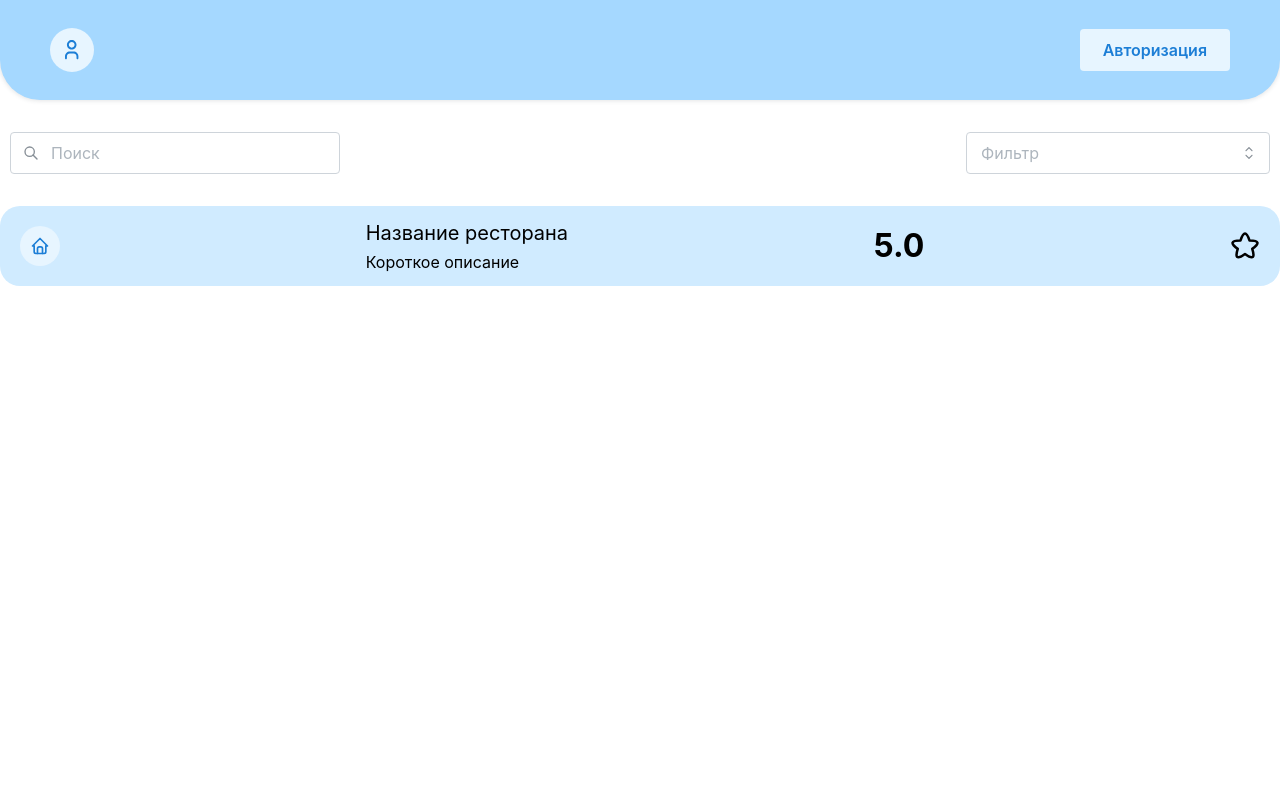
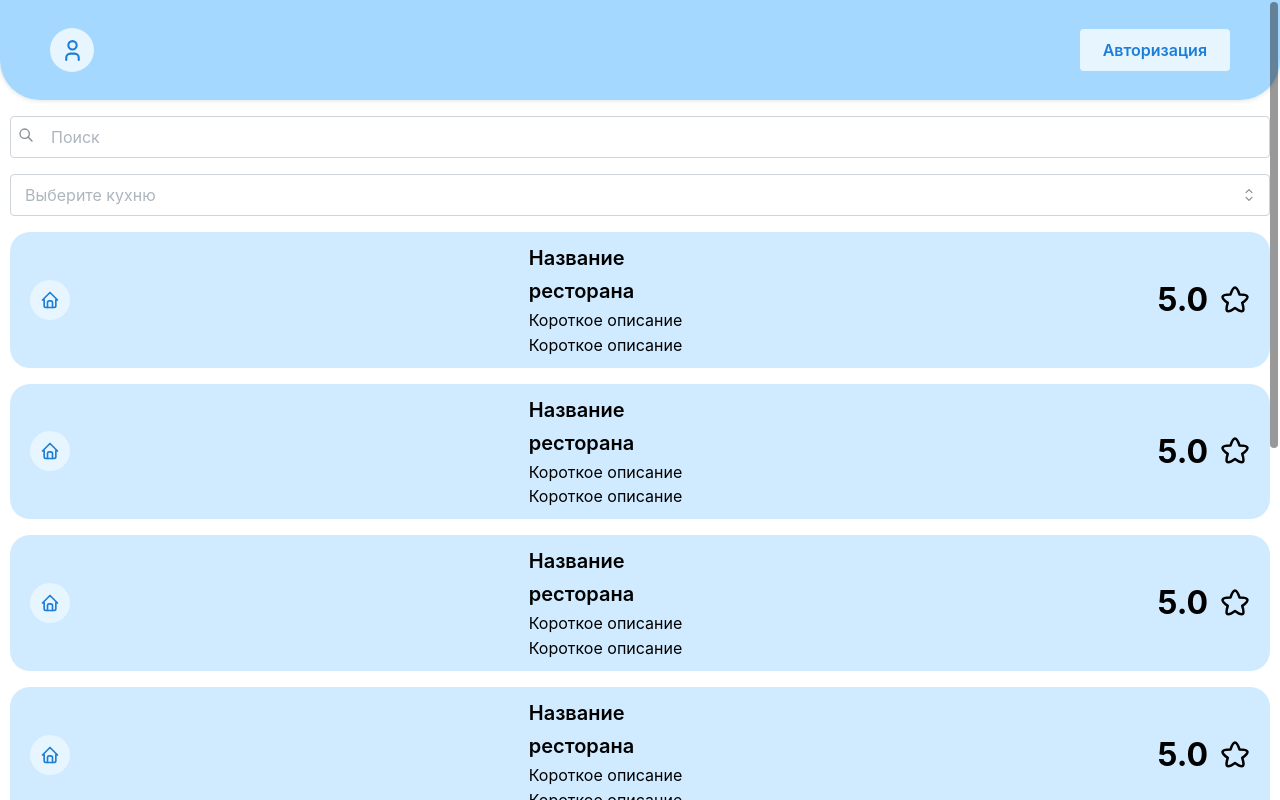
Before and after one commit to Goodfellas-TulaHack/tulahack-2024-front, a React (Vite) app: page / in a window 1280 px wide. Built offline with nearby package versions, Linux system fonts and the light colour scheme.

Commit message:
add restoran

```diff
--- a/src/pages/main/Main.tsx
+++ b/src/pages/main/Main.tsx
@@ -8,12 +8,11 @@ import {
   Input,
   ScrollArea,
   Select,
-  Text,
 } from "@mantine/core";
 import { useState } from "react";
-import { IconCarambola, IconHome, IconSearch } from "@tabler/icons-react";
-import {useMobileQuery} from "@/components/media.tsx";
-import AccountIcon from "@/components/icon/AccountIcon.tsx";
+import { IconSearch, IconUser } from "@tabler/icons-react";
+import { useMobileQuery } from "@/components/media.tsx";
+import Restoran from "./Restoran";
 
 const Main = () => {
   const mobile = useMobileQuery();
@@ -22,7 +21,7 @@ const Main = () => {
   console.log(mobile);
   return (
     <ScrollArea h="100vh">
-      <Flex direction="column" gap="xl">
+      <Flex direction="column" gap="md">
         <Box
           bg="#A5D8FF"
           px={50}
@@ -40,7 +39,7 @@ const Main = () => {
               radius="xl"
               aria-label="Settings"
             >
-              <AccountIcon color="#1C7ED6" size={20} />
+              <IconUser color="#1C7ED6" size={25} />
             </ActionIcon>
             <Button color="#E7F5FF" size="md" style={{ color: "#1C7ED6" }}>
               Авторизация
@@ -48,14 +47,18 @@ const Main = () => {
           </Flex>
         </Box>
 
-        <Flex direction="row" justify="space-between" px={10} gap={20}>
         <Input
+          px={10}
           size="md"
           placeholder="Поиск"
           value={search}
           onChange={(event) => setSearch(event.currentTarget.value)}
           rightSectionPointerEvents="all"
-            leftSection={<IconSearch size={16} />}
+          leftSection={
+            <Box ml={10}>
+              <IconSearch size={16} />
+            </Box>
+          }
           rightSection={
             <CloseButton
               aria-label="Clear input"
@@ -64,40 +67,22 @@ const Main = () => {
             />
           }
         />
+
         <Select
+          px={10}
           size="md"
-            placeholder="Фильтр"
-            data={["React", "Angular", "Vue", "Svelte"]}
+          placeholder="Выберите кухню"
+          data={["Суши", "Пицца", "Бургеры"]}
         />
-        </Flex>
 
-        <Flex
-          bg="#D0EBFF"
-          h={80}
-          px={20}
-          style={{ borderRadius: "20px" }}
-          align="center"
-          justify="space-between"
-        >
-          <Flex
-            bg="#E7F5FF"
-            w={40}
-            h={40}
-            style={{ borderRadius: "50%" }}
-            align="center"
-            justify={"center"}
-          >
-            <IconHome size={20} color="#1C7ED6" />
-          </Flex>
-          <Box>
-            <Text size="xl">Название ресторана</Text>
-            <Text size="md">Короткое описание</Text>
-          </Box>
-          <Text fw={700} style={{ fontSize: 32 }}>
-            5.0
-          </Text>
-          <IconCarambola size={30} />
-        </Flex>
+        <Restoran />
+        <Restoran />
+        <Restoran />
+        <Restoran />
+        <Restoran />
+        <Restoran />
+        <Restoran />
+        <Restoran />
       </Flex>
     </ScrollArea>
   );
```
Also changed, not shown: 1 other file (tests, documents, lock files or other folders). Lines whose indentation alone changed are shown as unchanged.
